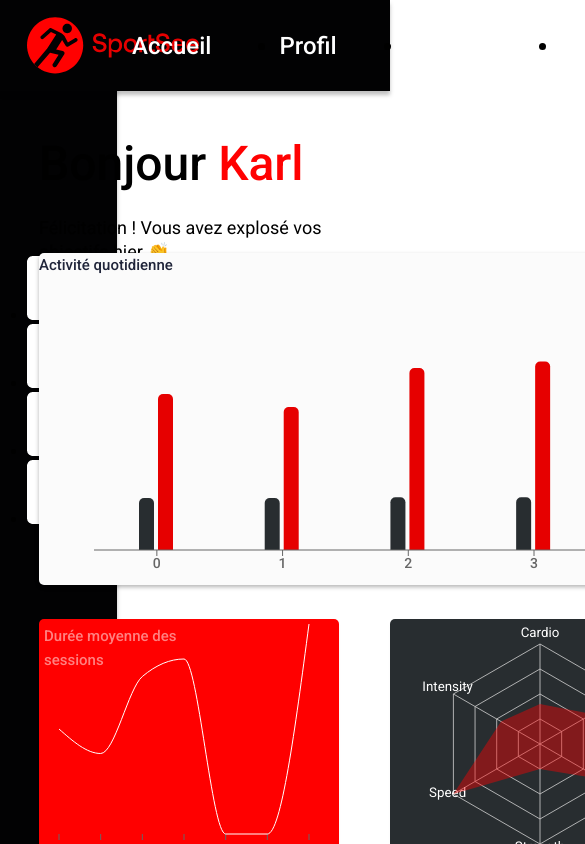
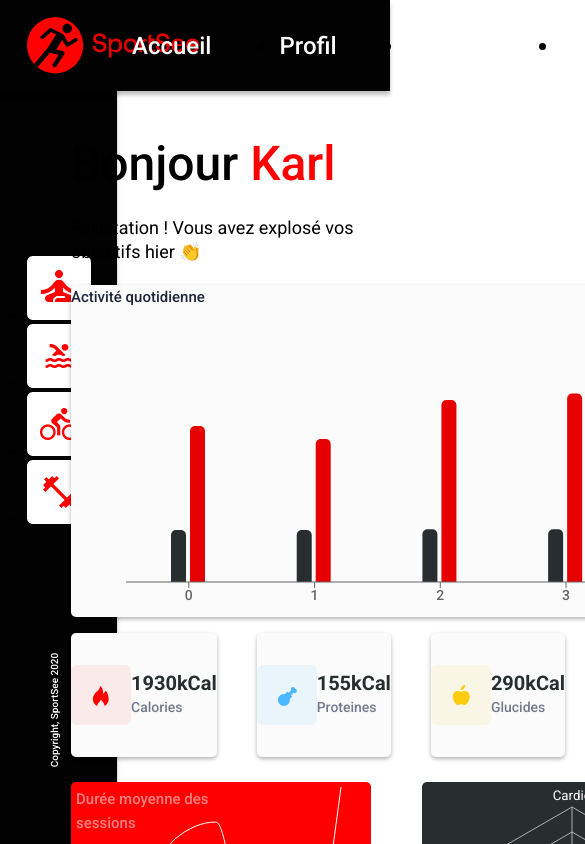
Before and after one commit to RyanDjafri/SportSee, a React (Create React App) app in the folder front/: page / in a window 390 px wide. Shown: the top 844 px of the page, 585 px wide, since content can reach past the window. Built offline with nearby package versions, Linux system fonts and the light colour scheme.

Commit message:
responsive

```diff
--- a/front/src/components/Activity.js
+++ b/front/src/components/Activity.js
@@ -31,16 +31,18 @@ export default function App() {
   const customLegend = () => {
     return (
       <div className="legend">
-        <p className="legend-item">
-          <span className="point point-kg"> Poids (kg)</span>
-        </p>
-        <p className="legend-item">
-          <span className="point point-kcal"> Calories brûlées</span>
-          (kCal)
-        </p>
+        <div className="legend-item">
+          <span className="point point-kg"></span>
+          <span>Poids (kg)</span>
+        </div>
+        <div className="legend-item">
+          <span className="point point-kcal"></span>
+          <span>Calories brûlées (kCal)</span>
+        </div>
       </div>
     );
   };
+
   return (
     <div className="activity">
       <h3 className="activity-title">Activité quotidienne</h3>
--- a/front/src/index.css
+++ b/front/src/index.css
@@ -200,7 +200,7 @@ header {
 
 .legend {
     position: absolute;
-    display: flex;
+    display:flex;
     justify-content: space-between;
     align-items: center;
     flex-direction: row;
@@ -377,6 +377,44 @@ header {
 }
 
 
-@media screen and (max-width: 1022px) {
+@media screen and (max-width:1500px) {
+    header {
+        margin-left:2rem;
+    }
+    .charts-container{
+        padding:2rem;
+    }
+    .first-part {
+        display:flex;
+        flex-direction: column;
+    }
+    .nutrition-container {
+        flex-direction: row;
+        width:90%;
+    }
+    .second-part {
+        transform:translateY(10%)
+    }
+    }
 
-}
+
+
+@media screen and (max-width:1180px) {
+    header {
+        margin-left:2rem;
+    }
+    .charts-container{
+        padding:2rem;
+    }
+    .first-part {
+        display:flex;
+        flex-direction: column;
+    }
+    .nutrition-container {
+        flex-direction: row;
+        width:109%;
+    }
+    .second-part {
+        transform:translateY(10%)
+    }
+    }
```
